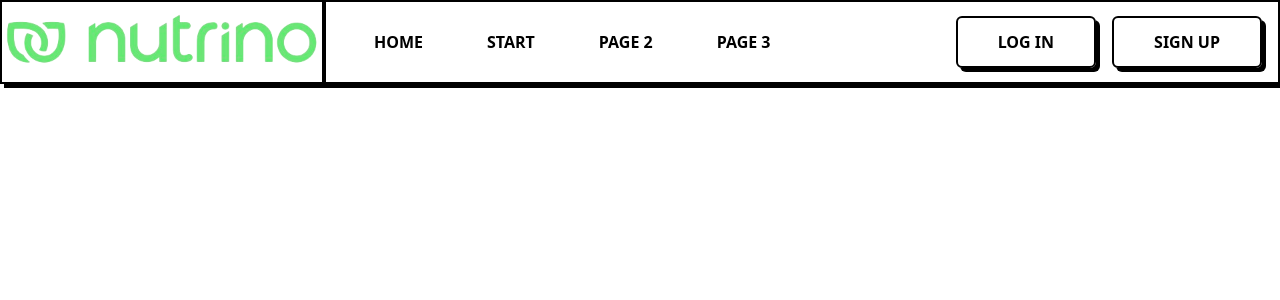
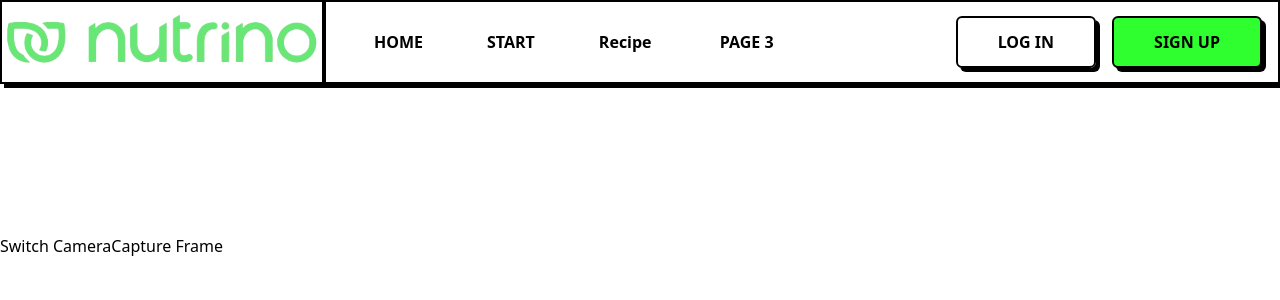
Before and after one commit to arnitdo/Nutrino, a React (Vite) app in the folder frontend/: page /recipe in a window 1280 px wide. Shown: the top 300 px of the page. Built offline with nearby package versions, Linux system fonts and the light colour scheme; no server answers.

Commit message:
added zustand

```diff
--- a/frontend/src/App.jsx
+++ b/frontend/src/App.jsx
@@ -4,9 +4,9 @@ import LoginPage from "./pages/LoginPage.jsx";
 import NavBar from "./pages/NavBar.jsx";
 import OnboardingPage from "./pages/OnboardingPage.jsx";
 import Hello from "./pages/Hello.jsx";
+import Recipe from "./pages/Recipe.jsx";
 
 function App() {
-
     return (
         <div className={"w-screen min-h-screen flex flex-col"}>
 			<BrowserRouter>
@@ -16,7 +16,9 @@ function App() {
 					<Route path={"/login"} element={<LoginPage />} />
 					<Route path={"/onboarding"} element={<OnboardingPage />} />
 					<Route path={"/me"} element={<Hello />} />
-				</Routes>
+					<Route path={"/recipe"} element={<Recipe />} />
+
+			</Routes>
 			</BrowserRouter>
 		</div>
     )
--- a/frontend/src/components/Button.jsx
+++ b/frontend/src/components/Button.jsx
@@ -1,8 +1,8 @@
 const BUTTON_COLOR_MAPPING = {
-  primary: "dgreen",
-  secondary: "lgreen",
-  danger: "lorange",
-  empty: "none"
+  primary: "bg-dgreen",
+  secondary: "bg-lgreen",
+  danger: "bg-lorange",
+  empty: "bg-none"
 }
 
 export default function Button({ children, onClick, color="primary", type }) {
@@ -12,7 +12,7 @@ export default function Button({ children, onClick, color="primary", type }) {
       role="button"
       aria-label={"Click to perform an action"}
       onClick={onClick}
-      className={`flex cursor-pointer justify-center items-center rounded-md  border-2 border-black bg-${BUTTON_COLOR_MAPPING[color]} px-10 py-3 font-bold shadow-[4px_4px_0px_0px_rgba(0,0,0,1)] transition-all hover:translate-x-[3px] hover:translate-y-[3px] hover:shadow-none`}
+      className={`flex cursor-pointer justify-center items-center rounded-md  border-2 border-black ${BUTTON_COLOR_MAPPING[color]} px-10 py-3 font-bold shadow-[4px_4px_0px_0px_rgba(0,0,0,1)] transition-all hover:translate-x-[3px] hover:translate-y-[3px] hover:shadow-none`}
     >
       {children}
     </button>
--- a/frontend/src/pages/NavBar.jsx
+++ b/frontend/src/pages/NavBar.jsx
@@ -1,10 +1,11 @@
 import NutrinoLogo from "../assets/nutrino-logo.png"
 import {Link, useLocation} from "react-router-dom";
 import Button from "../components/Button.jsx";
+import store from "../lib/zustand.js";
 
 function NavBar(){
 	const {pathname} = useLocation()
-
+	const {user, auth} = store()
 	return (
 		<div className={"w-screen"}>
 			<div className={`border-2 border-black font-bold shadow-[4px_4px_0px_0px_rgba(0,0,0,1)]`}>
@@ -19,12 +20,18 @@ function NavBar(){
 						<div className={"px-4 lg:px-8 py-4 flex lg:gap-16 gap-4 flex-row justify-between"}>
 							<Link to={"/"}>HOME</Link>
 							<Link to={"/onboarding"}>START</Link>
-							<Link to={""}>PAGE&nbsp;2</Link>
+							<Link to={"/recipe"}>Recipe&nbsp;</Link>
 							<Link to={""}>PAGE&nbsp;3</Link>
 						</div>
 						<Link to={pathname === "/login" ? "/signup" : "/login"} className={"text-green-600 block lg:hidden"}>
 							{pathname === "/login" ? "SIGN UP" : "LOG IN"}
 						</Link>
+						{auth ?
+						<Link to={"/me"}>
+							<Button color={"primary"}>PROFILE</Button>
+						</Link>
+						:
+						<>
 						<div className={"flex-row gap-4 hidden lg:flex"}>
 							<Link to={"/login"}>
 								<Button color={"empty"}>LOG IN</Button>
@@ -33,6 +40,7 @@ function NavBar(){
 								<Button color={"primary"}>SIGN UP</Button>
 							</Link>
 						</div>
+						</>}
 					</nav>
 				</div>
 			</div>
--- /dev/null
+++ b/frontend/src/pages/Recipe.jsx
@@ -0,0 +1,53 @@
+import React, { useRef, useState } from 'react'
+
+export default function Recipe() {
+  const videoRef = useRef(null);
+  const [rearCamera, setRearCamera] = useState(true);
+
+  const getMedia = async () => {
+    try {
+      const constraints = {
+        video: {
+          facingMode: rearCamera ? 'environment' : 'user',
+        },
+      };
+      const stream = await navigator.mediaDevices.getUserMedia(constraints);
+      videoRef.current.srcObject = stream;
+    } catch (error) {
+      console.error('Error accessing camera:', error);
+    }
+  };
+
+  const switchCamera = () => {
+    setRearCamera(!rearCamera);
+    getMedia();
+  };
+
+  const captureFrame = () => {
+    const canvas = document.createElement('canvas');
+    const video = videoRef.current;
+    canvas.width = video.videoWidth;
+    canvas.height = video.videoHeight;
+    const ctx = canvas.getContext('2d');
+    ctx.drawImage(video, 0, 0, canvas.width, canvas.height);
+    canvas.toBlob((blob) => {
+      // Handle the captured blob as needed (e.g., upload to server)
+      console.log(blob);
+    }, 'image/jpeg');
+  };
+
+  // Initialize camera on component mount
+  React.useEffect(() => {
+    getMedia();
+  }, []);
+
+  return (
+    <div>
+        <div>
+      <video ref={videoRef} autoPlay playsInline />
+      <button onClick={switchCamera}>Switch Camera</button>
+      <button onClick={captureFrame}>Capture Frame</button>
+    </div>
+    </div>
+  )
+}
```
